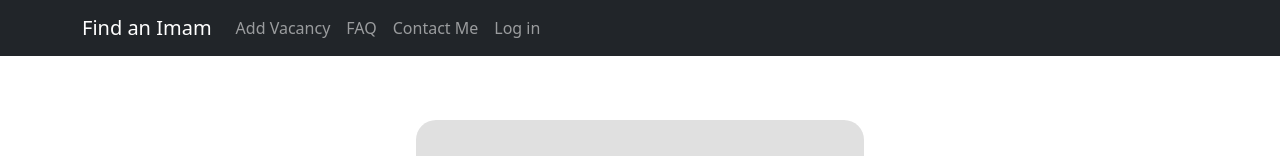
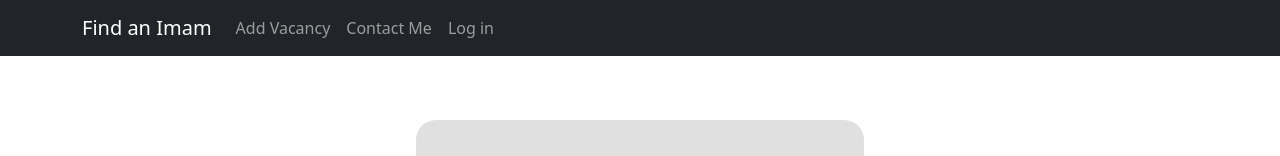
Before and after one commit to Faopaw/find-imam-taraweeh, a Next.js app: page /register in a window 1280 px wide. Shown: the top 156 px of the page. Built offline with nearby package versions, Linux system fonts and the light colour scheme; no server answers.

Commit message:
removed a dead link

```diff
--- a/components/Navbar.js
+++ b/components/Navbar.js
@@ -17,12 +17,10 @@ export default function MainNavbar() {
         <Navbar.Toggle aria-controls="basic-navbar-nav" />
         <Navbar.Collapse id="basic-navbar-nav">
           <Nav className="me-auto">
-            {/* <Nav.Link href="/">Home</Nav.Link> */}
             {user
            ? <Nav.Link href="/register">Add Vacancy</Nav.Link>
            : <Nav.Link href="/api/auth/login">Add Vacancy</Nav.Link>
            }
-            <Nav.Link href="#link">FAQ</Nav.Link>
             <Nav.Link href="#link">Contact Me</Nav.Link>
             {user
            ? <Nav.Link href="/profile">Profile</Nav.Link>
```
